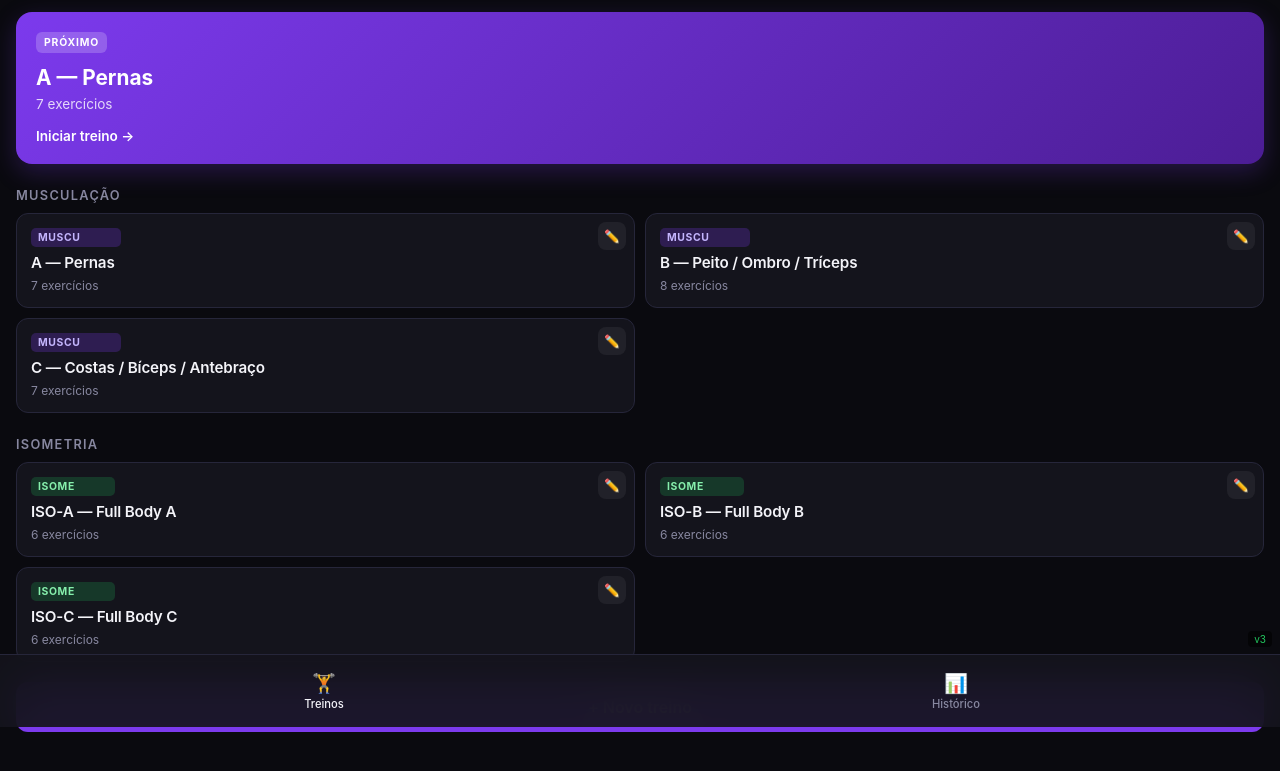
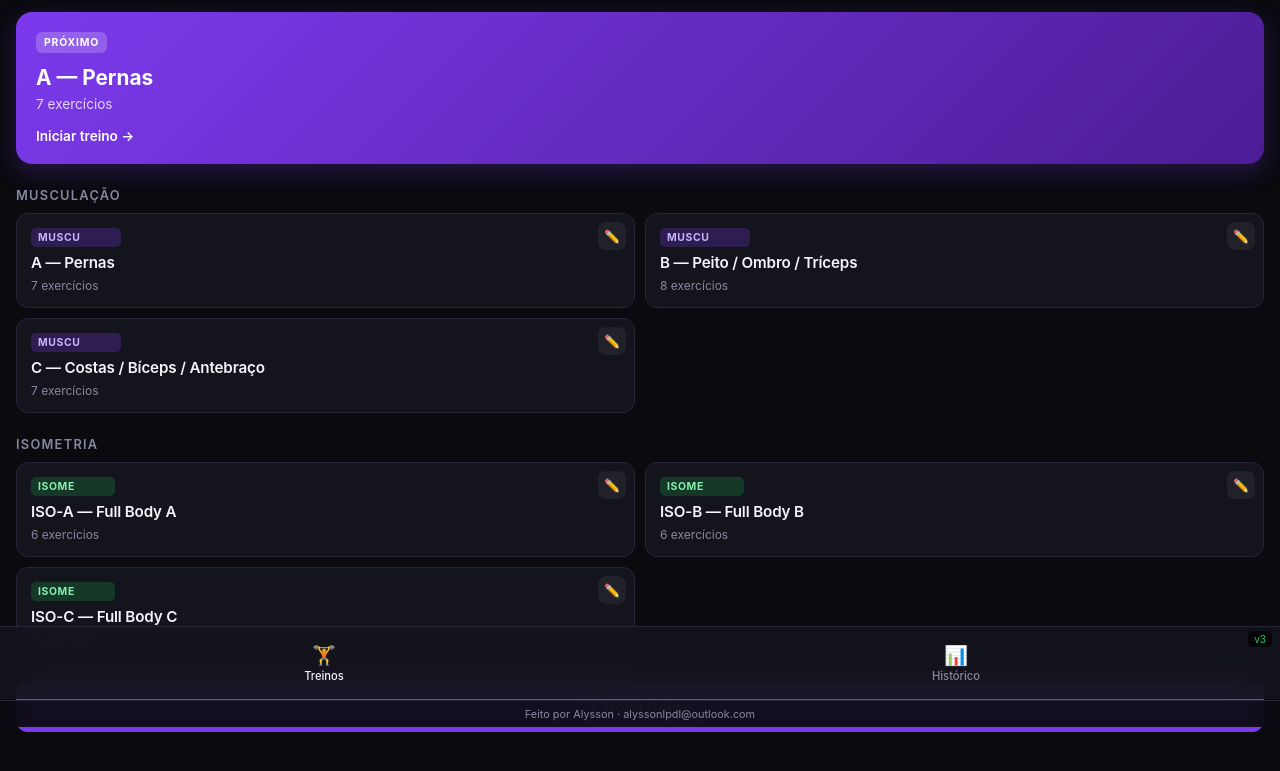
Before and after one commit to AlyssonLPdL/KapuTrain, a plain HTML site: page index.html in a window 1280 px wide. Shown: the part 73-844 px from the top of the page. Drawn offline with Linux system fonts and the light colour scheme.

Commit message:
Add files via upload

```diff
--- a/index.html
+++ b/index.html
@@ -131,6 +131,12 @@
     </div>
   </div>
 
+  <!-- FOOTER GLOBAL -->
+<footer class="app-footer">
+  <span>Feito por Alysson · </span>
+  <a href="mailto:alyssonlpdl@outlook.com">alyssonlpdl@outlook.com</a>
+</footer>
+
   <div id="error-box" style="display:none;position:fixed;top:0;left:0;right:0;background:#b91c1c;color:#fff;padding:10px;font-size:12px;z-index:9999;max-height:40vh;overflow:auto;white-space:pre-wrap;"></div>
 <script>
   window.addEventListener('error', e => {
--- a/style.css
+++ b/style.css
@@ -814,3 +814,51 @@ body.workout-active .bottom-nav { display: none; }
   margin-bottom: 14px;
   line-height: 1.4;
 }
+
+/* ===== FOOTER GLOBAL ===== */
+.app-footer {
+  position: fixed;
+  bottom: 0;
+  left: 0;
+  right: 0;
+  z-index: 60; /* acima do bottom-nav (50), abaixo dos modais (100) */
+  background: rgba(10, 10, 15, 0.92);
+  backdrop-filter: blur(12px);
+  -webkit-backdrop-filter: blur(12px);
+  border-top: 1px solid var(--border);
+  padding: 6px 12px calc(6px + env(safe-area-inset-bottom, 0));
+  font-size: 0.68rem;
+  color: var(--text-muted);
+  text-align: center;
+  line-height: 1.3;
+  pointer-events: none;
+}
+.app-footer a {
+  color: var(--text-muted);
+  text-decoration: none;
+  pointer-events: auto;
+}
+.app-footer a:active { color: var(--text); }
+
+/* Empurra o bottom-nav pra cima do footer */
+.bottom-nav {
+  bottom: calc(28px + env(safe-area-inset-bottom, 0));
+}
+
+/* Empurra os modais pra cima do footer */
+.modal-overlay {
+  padding-bottom: calc(28px + env(safe-area-inset-bottom, 0));
+}
+
+/* Empurra o conteúdo das telas pra cima do footer + nav */
+.screen {
+  padding-bottom: calc(76px + 28px + var(--safe-bot) + 20px);
+}
+
+/* No workout a bottom-nav some, mas o footer fica. Ajusta só ele. */
+body.workout-active .screen {
+  padding-bottom: calc(28px + var(--safe-bot) + 20px);
+}
+body.workout-active .workout-footer {
+  padding-bottom: calc(12px + 28px + var(--safe-bot) + 8px);
+}
```
